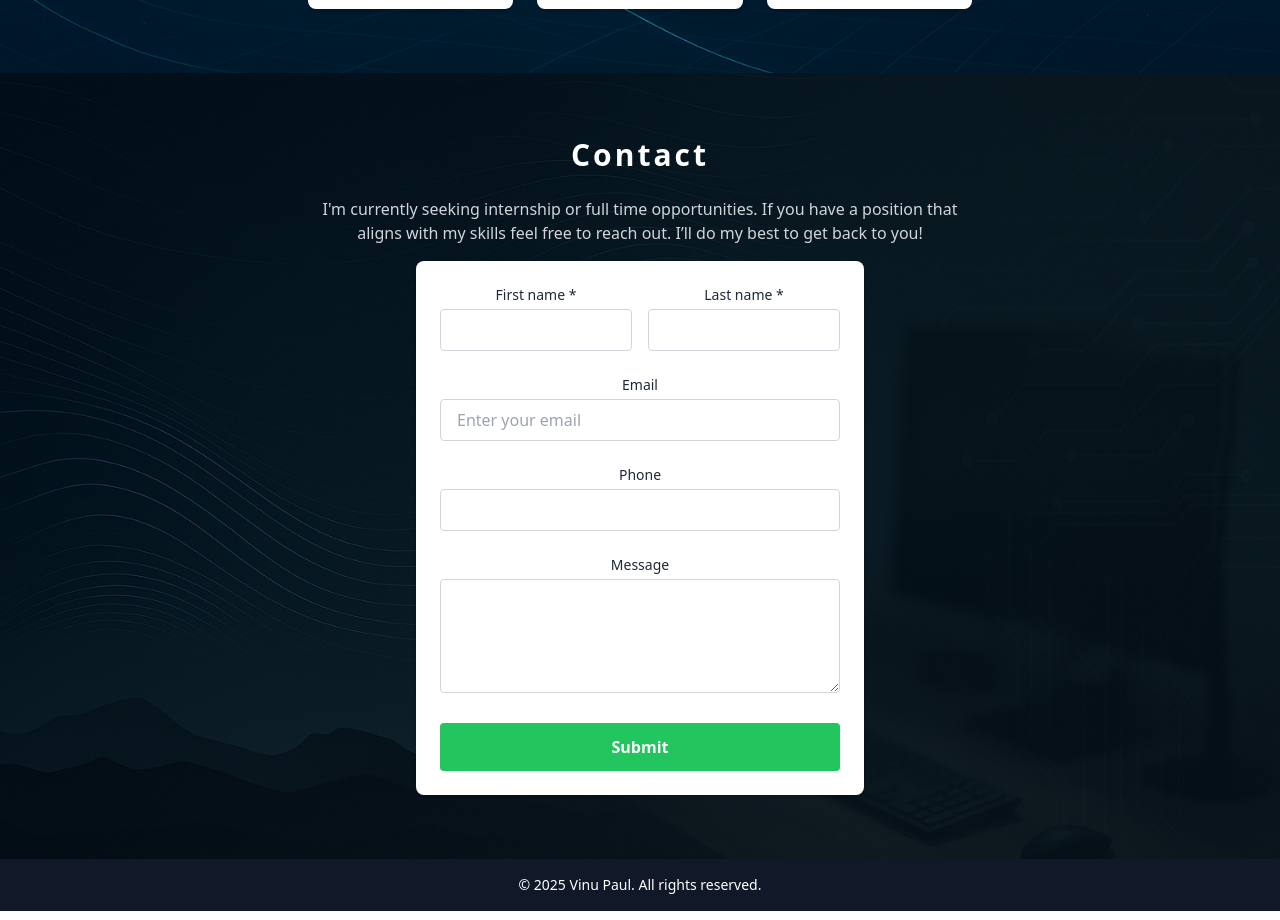
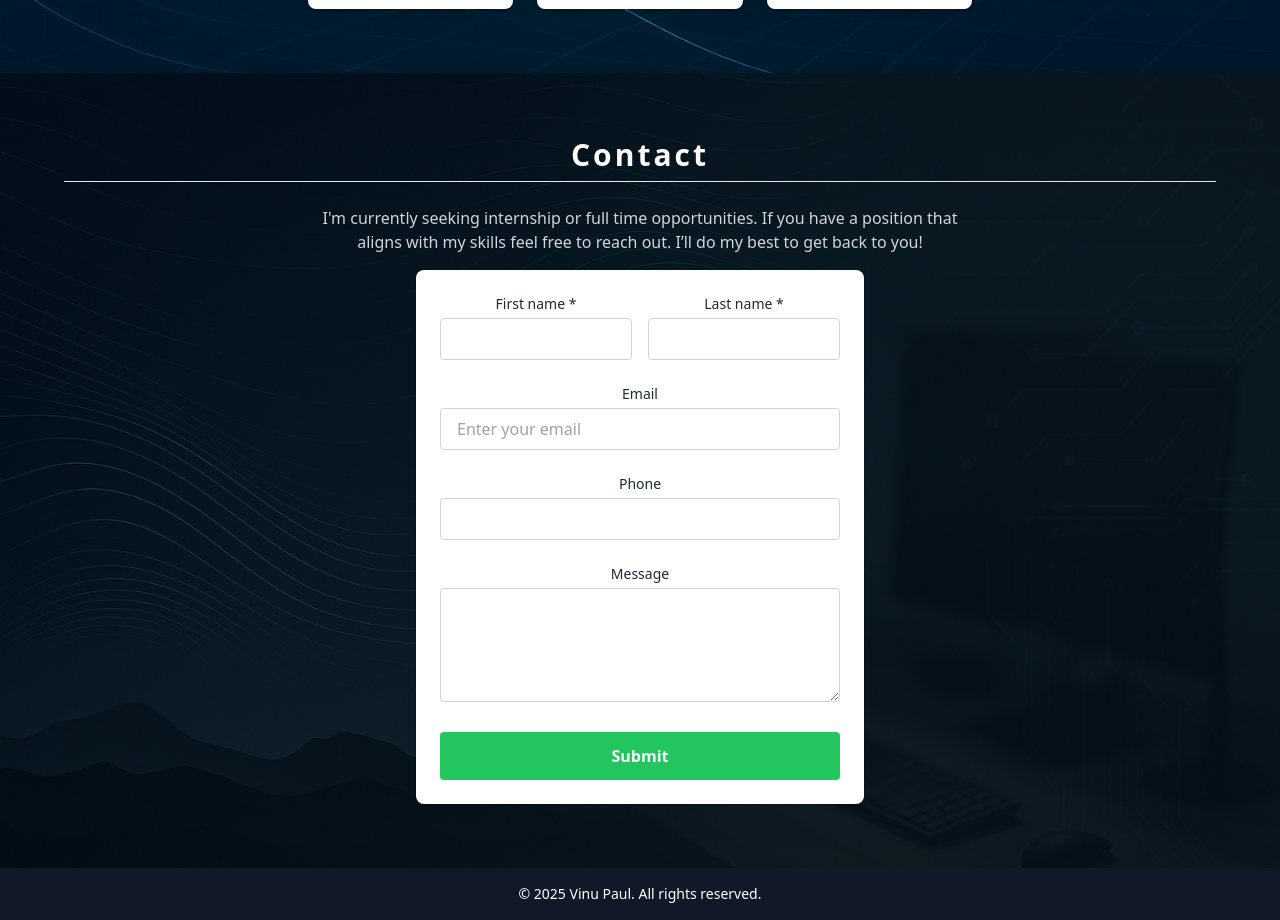
Before and after one commit to vinupaul/vinupaul.github.io, a React (Create React App) app: page / in a window 1280 px wide. Shown: the part 3880-4800 px from the top of the page. Built offline with nearby package versions, Linux system fonts and the light colour scheme.

Commit message:
Final Update

```diff
--- a/src/App.js
+++ b/src/App.js
@@ -413,7 +413,7 @@ function App() {
         className="scroll-mt-2 py-16 px-4 bg-[url('/public/images/contact-bg.png')] bg-cover bg-center text-white"
       >
         <div className="max-w-6xl mx-auto text-center">
-        <h2 className="text-3xl font-extrabold text-center mb-6 tracking-widest">Contact</h2>
+        <h2 className="text-3xl font-extrabold text-center mb-6 tracking-widest border-b pb-2 max-w-3xs">Contact</h2>
 
           <p className="text-center text-gray-300 mb-4 max-w-2xl mx-auto">
             I'm currently seeking internship or full time opportunities. If you have a position that aligns with my skills feel free to reach out. I’ll do my best to get back to you!
```
